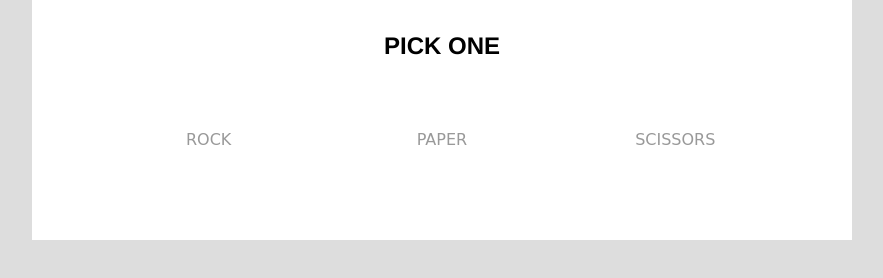
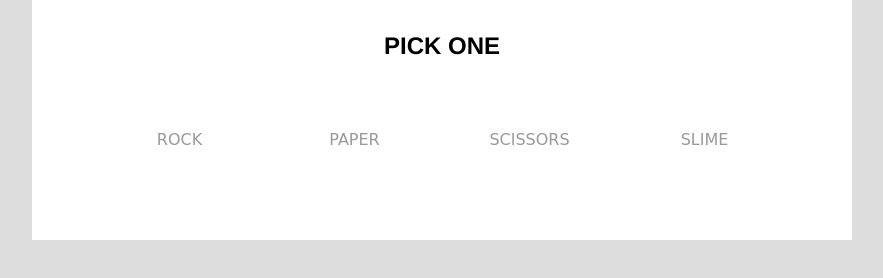
Before and after one commit to gtempus/rock-paper-scissors-saw-tooth, a plain HTML site: page index.html in a window 1280 px wide. Shown: the part 318-596 px from the top of the page, without its empty margins (198-1081 px from the left). Drawn offline with Linux system fonts and the light colour scheme; a web font is replaced by a local one.

Commit message:
feat (Rules): Slime always wins

```diff
--- a/index.html
+++ b/index.html
@@ -25,6 +25,10 @@
       <li class="game-selection scissors" onclick="compare('scissors')">
         Scissors
       </li>
+      <li class="game-selection scissors" onclick="compare('slime')">
+        Slime
+      </li>
+    </ul>
     </ul>
   </section>
 </body>
--- a/js/rules/index.js
+++ b/js/rules/index.js
@@ -1,9 +1,11 @@
 import { paperBeatsRock } from "./paperBeatsRock.js";
 import { rockBeatsScissors } from "./rockBeatsScissors.js";
 import { scissorsBeatsPaper } from "./scissorsBeatsPaper.js";
+import { slimeAlwaysWins } from "./slimeAlwaysWins.js"
 
 export const rules = [
   paperBeatsRock,
   rockBeatsScissors,
   scissorsBeatsPaper,
+  slimeAlwaysWins,
 ]
--- /dev/null
+++ b/js/rules/slimeAlwaysWins.js
@@ -0,0 +1,3 @@
+export function slimeAlwaysWins(yourChoice, computerChoice) {
+  return yourChoice === "slime";
+}
--- a/styles.css
+++ b/styles.css
@@ -60,7 +60,7 @@ img {
 }
 @media (min-width: 400px) {
   .game-selection {
-    width: 33.33%;
+    width: 25%;
     float: left;
     margin: 0;
   }
```
